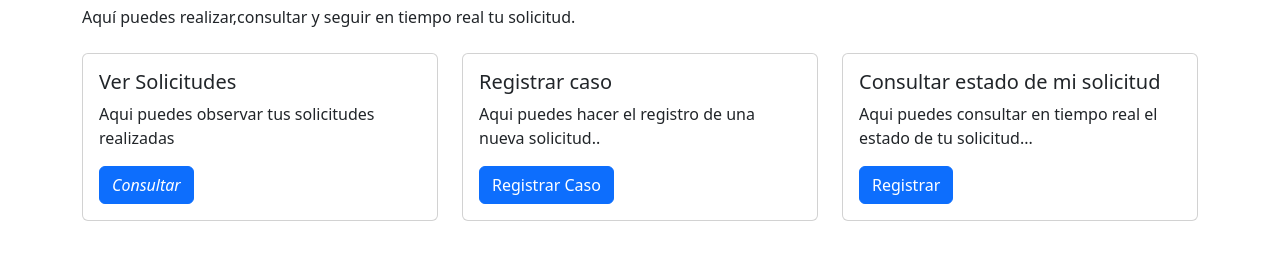
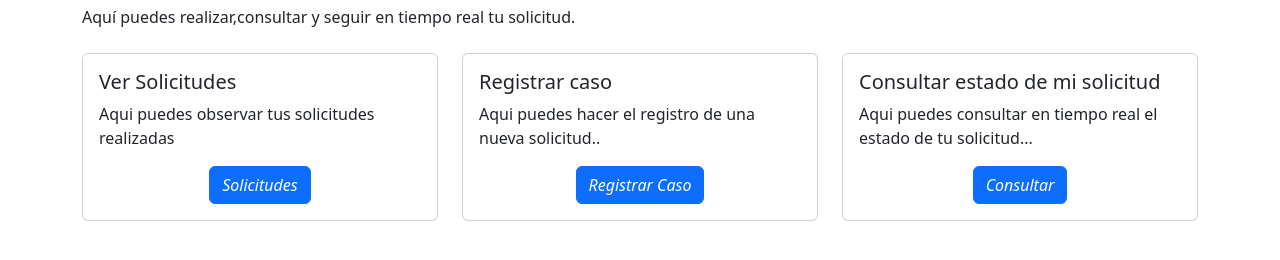
Before and after one commit to ProgrammingFucker/Proyect_PQR, a Flask app: page /index_estudiante in a window 1280 px wide. Shown: the part 156-416 px from the top of the page. Run offline with Flask 2, Linux system fonts and the light colour scheme; some libraries are stand-ins or nearby versions.

Commit message:
parte 2.2.1

```diff
--- a/app/app.py
+++ b/app/app.py
@@ -108,6 +108,23 @@ def vistatres():
 
 
 
+#Ver Solicitudes Lider Totales
+
+@app.route("/solicitudes")
+def solicitudes():
+    cur = mysql.connection.cursor()
+    cur.execute('SELECT cc, nombre, apellido, correo, celular, caso, programa, asunto * FROM solicitudes by order by fecha asc ;')
+    data = cur.fetchall()
+    cur.close()
+    return render_template('dashboard/pages/vistatres.html', soli = data)
+
+
+
+
+
+
+
+
 
 
 
--- a/app/templates/dashboard/pages/lider.html
+++ b/app/templates/dashboard/pages/lider.html
@@ -19,7 +19,9 @@
         <div class="card-body">
           <h5 class="card-title">Ver Solicitudes</h5>
           <p class="card-text">Ver las solicitudes hechas por los estudiantes</p>
+          <center>
           <a href="{{url_for('vistaone' )}}" class="btn btn-primary"><i class="fas fa-clipboard-list"></i> Ver solicitudes</a>
+          </center>
         </div>
       </div>
     </div>
@@ -28,7 +30,9 @@
         <div class="card-body">
           <h5 class="card-title">Consultar</h5>
           <p class="card-text">Puedes realizar consultas aqui..</p>
+          <center>
           <a href="{{url_for('vistatwo' )}}" class="btn btn-primary">Registrar</a>
+          </center>
 
         </div>
       </div>
@@ -38,7 +42,9 @@
         <div class="card-body">
           <h5 class="card-title">Registrar</h5>
           <p class="card-text">Puedes registrar casos respondidos aqui.</p>
+          <center>
           <a href="{{ url_for('vistados' )}}" class="btn btn-primary"><i class="fas fa-users"></i>Consultar</a>
+          </center>
         </div>
       </div>
     </div>
--- a/app/templates/dashboard/pages/op_estudiantes.html
+++ b/app/templates/dashboard/pages/op_estudiantes.html
@@ -19,7 +19,9 @@
         <div class="card-body">
           <h5 class="card-title">Ver Solicitudes</h5>
           <p class="card-text">Aqui puedes observar tus solicitudes realizadas</p>
-          <a href="{{url_for('vistatwo' )}}" class="btn btn-primary"><i class="fas fa-clipboard-list">Consultar</i> </a>
+          <center>
+          <a href="{{url_for('vistatwo' )}}" class="btn btn-primary"><i class="fas fa-clipboard-list">Solicitudes</i> </a>
+        </center>
 
         </div>
       </div>
@@ -29,7 +31,9 @@
         <div class="card-body">
           <h5 class="card-title">Registrar caso</h5>
           <p class="card-text">Aqui puedes hacer el registro de una nueva solicitud..</p>
-          <a href="{{ url_for('vistaone') }}" class="btn btn-primary"><i class="fas fa-users"></i>Registrar Caso</a>
+          <center>
+          <a href="{{ url_for('vistaone') }}" class="btn btn-primary"><i class="fas fa-users">Registrar Caso</i></a>
+          </center>
 
         </div>
       </div>
@@ -39,7 +43,9 @@
         <div class="card-body">
           <h5 class="card-title">Consultar estado de mi solicitud</h5>
           <p class="card-text">Aqui puedes consultar en tiempo real el estado de tu solicitud...</p>
-          <a href="{{url_for('vistathree' )}}" class="btn btn-primary">Registrar</a>
+          <center>
+          <a href="{{url_for('vistathree' )}}" class="btn btn-primary"><i class="fas fa-users">Consultar</i></a>
+          </center>
         </div>
       </div>
     </div>
```
Also changed, not shown: app/templates/dashboard/pages/vistatwo.html (+8 -20 lines).
